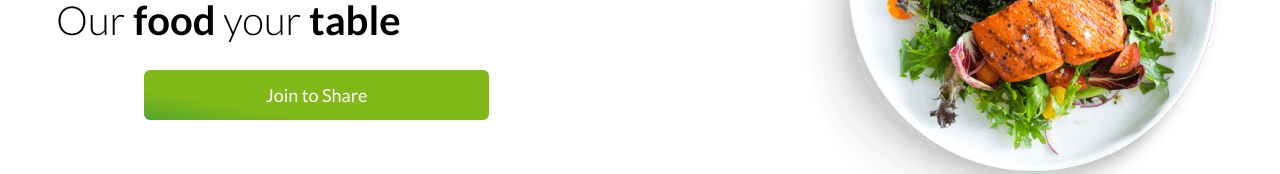
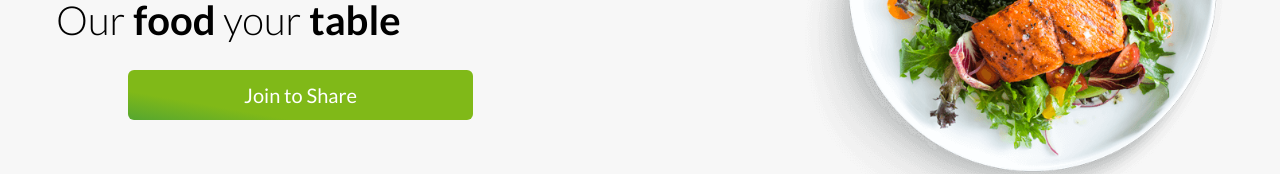
Before and after one commit to SaltyUltraCrepidarian/EcoHarbor, a Next.js app: page / in a window 1280 px wide. Shown: the part 362-536 px from the top of the page. Built offline with nearby package versions, Linux system fonts and the light colour scheme; no server answers; the database is empty.

Commit message:
[style4]style in progress

```diff
--- a/app/Components/Button.css
+++ b/app/Components/Button.css
@@ -1,4 +1,4 @@
-.footer-button {
+/* .footer-button {
   position: fixed;
   border: none;
   bottom: 0;
@@ -9,7 +9,7 @@
   align-items: center;
   background-color: #C4DA94;
   border-top: solid 1px #ccc;
-}
+} */
 
 .footer-button-loggedIn{
   position:relative;
--- a/app/Components/Footer.css
+++ b/app/Components/Footer.css
@@ -3,8 +3,6 @@
   /* bottom: 0; */
   top: 0;
   height: 50px;
-  display: flex;
-  justify-content: center;
   align-items: center;
   color: #fff;
 }
--- a/app/Components/Footer.tsx
+++ b/app/Components/Footer.tsx
@@ -7,17 +7,18 @@ import Link from 'next/link';
 import Banner from './Banner';
 import { motion } from 'framer-motion';
 import { animation } from '../../variants';
+import Navbar from './Navbar';
 
 export default function Footer() {
   const { data: Session, status } = useSession();
 
   if (status === 'authenticated') {
     return (
-      <footer className="footer button">
-        <Link href={'/'} className="footer-button-loggedIn">
-          What&apos;s Available?
+      <footer className="footer flex flex-row justify-around text-secondary font-primary text-lg leading-[0.8] mx-auto">
+        <Link href={'/'} className="">
+          What&apos;s Available
         </Link>
-        <Link href={'/account'} className="footer-button-loggedIn">
+        <Link href={'/account'} className="">
           Account
         </Link>
       </footer>
@@ -25,16 +26,17 @@ export default function Footer() {
   } else {
     return (
       <>
-
+       <Navbar />
+        <Banner />
         <motion.footer
           variants={animation('up', 0.6)}
           initial="hidden"
           whileInView={'show'}
           viewport={{ once: false, amount: 0.5 }}
-          className="footer button w-[250px] h-[45px] lg:w-[345px] -mt-52 flex lg:ml-36 rounded-md font-primary text-lg border-none "
+          className="  mx-auto footer text-lg text-secondary w-[250px] border-none rounded-md font-primary leading-[3]  -mt-72  lg:-mt-52 flex justify-center  lg:ml-32 lg:text-xl   lg:w-[345px] "
         >
           <Button
-            className="button-footer "
+            className=" "
             action={signIn}
             text={'Join to Share'}
           />
--- a/app/globals.css
+++ b/app/globals.css
@@ -3,11 +3,9 @@
 @tailwind components;
 @tailwind utilities;
 
-
 * {
   box-sizing: border-box;
 }
-
 
 body,
 head {
@@ -15,11 +13,11 @@ head {
   padding: 0;
   height: 100vh;
   width: 100vw;
+  background-color: #F7F7F7ff;
 }
 
-.button{
-  background: linear-gradient(90deg, #80B918 73.84%, #55A630,
-  );
+.button {
+  background-color: linear-gradient(90deg, #80b918 73.84%, #55a630);
 }
 .giveaway-main {
   padding: 0 16px 80px;
@@ -44,8 +42,11 @@ head {
   object-fit: cover;
   margin: 0;
 }
+
+
 layer base {
   body {
-    @apply font-primary text-lg leading-8 text-white;
+    @apply font-primary text-lg leading-8 ;
   }
+
 }
--- a/app/page.tsx
+++ b/app/page.tsx
@@ -26,8 +26,8 @@ export default async function Home() {
 
   return (
     <>
-      <Navbar />
-      <Banner/>
+
+
       <Footer/>
       <main className="offer-cards-main main">
         {donationInfo.map((donationOffer, index) => (
--- a/tailwind.config.ts
+++ b/tailwind.config.ts
@@ -26,9 +26,9 @@ const config: Config = {
     extend: {
       colors: {
         primary: '#80B918',
-        // secondary:'#EFF1F3',
+       secondary:'#EFF1F3',
         // third:'#55A630',
-         fourth:'#F9F7F3',
+         fourth:'#F7F7F7ff',
          fifth:'#000'
         // accent: '#2F8C05',
       },
```
